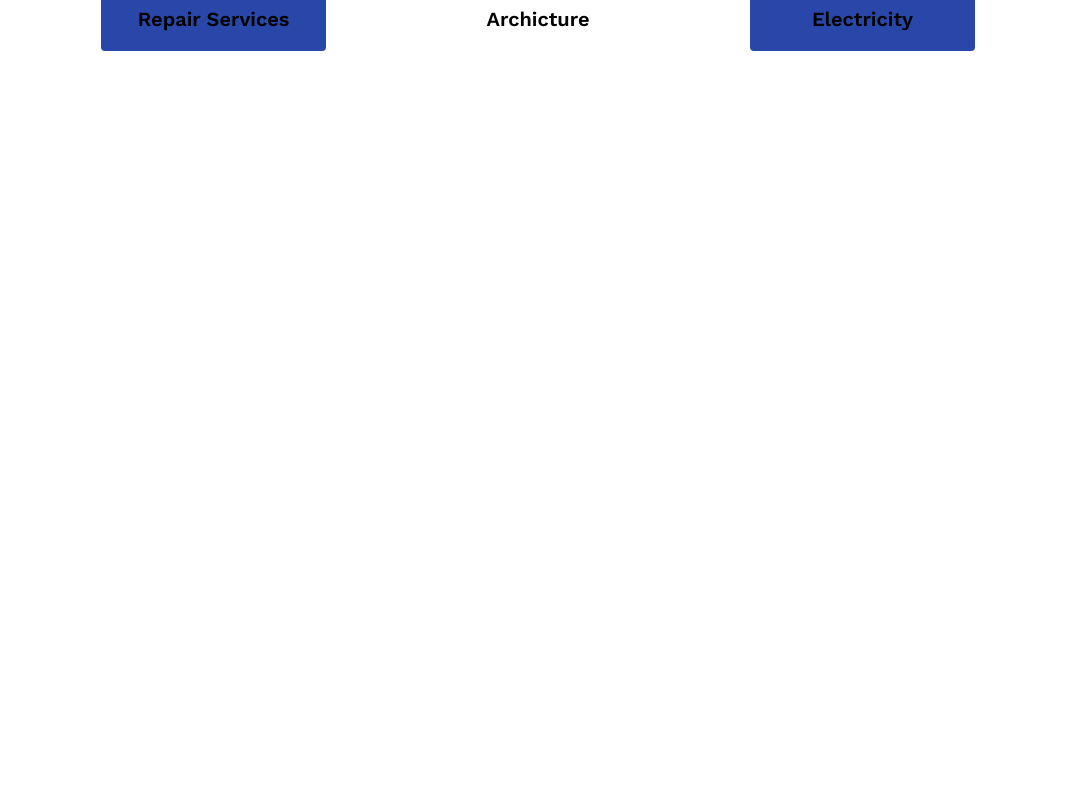
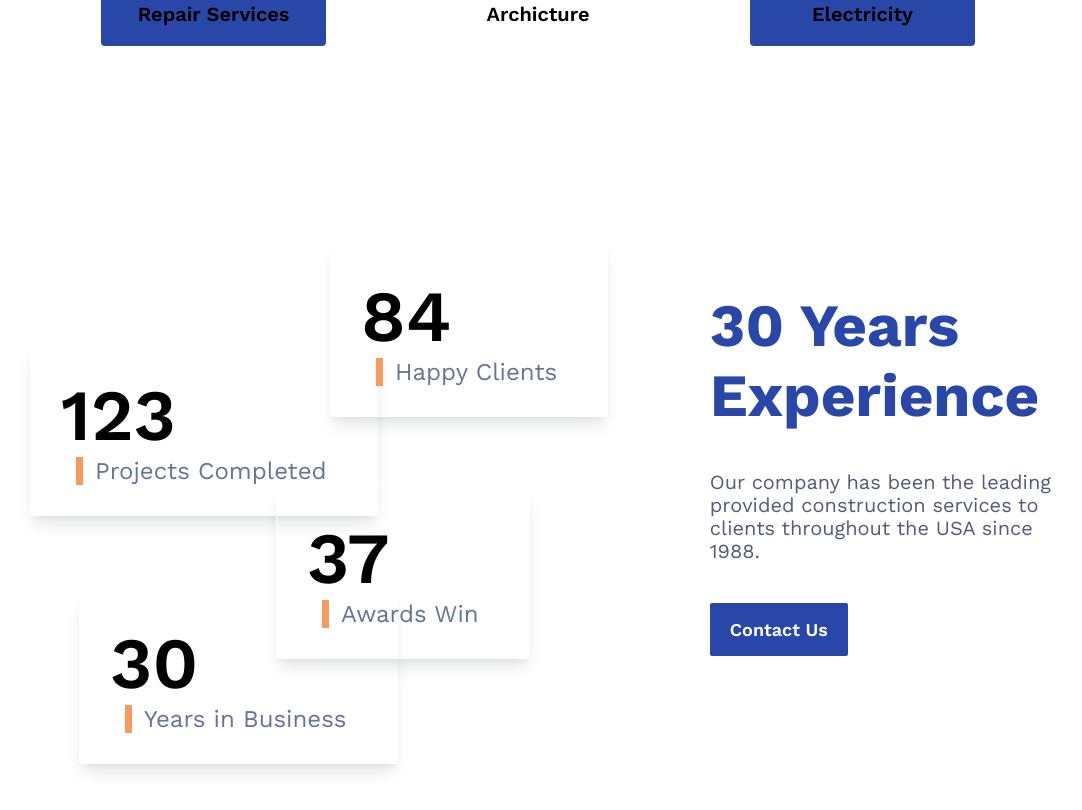
Before and after one commit to yousafsabir/the-box-frontend, a React (Vite) app: page / in a window 1280 px wide. Shown: the part 2500-3310 px from the top of the page, without its empty margins (102-1184 px from the left). Before the commit the page ends 2551 px from the top, so only its background shows below. Built offline with nearby package versions, Linux system fonts and the light colour scheme.

Commit message:
created 75% of stats page

```diff
--- a/src/App.jsx
+++ b/src/App.jsx
@@ -5,6 +5,7 @@ import Hero from './layouts/hero/Hero'
 import Reasons from './layouts/reasons/Reasons'
 import AboutUs from './layouts/aboutus/AboutUs'
 import Services from './layouts/services/Services'
+import Stats from './layouts/stats/Stats'
 
 
 function App() {
@@ -18,6 +19,7 @@ function App() {
         <Reasons />
         <AboutUs />
         <Services />
+        <Stats />
       </div>
     </div>
   )
--- a/src/layouts/aboutus/AboutUs.css
+++ b/src/layouts/aboutus/AboutUs.css
@@ -3,7 +3,7 @@
   display: flex;
   align-items: flex-start;
   position: relative;
-  margin-bottom: 250px; /*including marin-top of services*/
+  margin-bottom: 200px;
 }
 
 .AboutUs {
--- a/src/layouts/services/Services.css
+++ b/src/layouts/services/Services.css
@@ -1,4 +1,5 @@
 .ServicesCont {
+  padding: 45px 0 75px;
   margin: 0 9.6078%;
 }
 
--- /dev/null
+++ b/src/layouts/stats/Stats.css
@@ -0,0 +1,87 @@
+.StatsCont {
+  padding: 170px 25px 175px;
+  display: grid;
+  grid-template-columns: repeat(3, 1fr);
+  position: relative;
+}
+.InnerStats {
+  width: fit-content;
+  display: flex;
+  flex-direction: column;
+  gap: 40px;
+}
+.InnerStats h2 {
+  font-weight: bold;
+  font-size: 60px;
+  line-height: 70px;
+  color: #2947a9;
+}
+.InnerStats p {
+  font-size: 20px;
+  line-height: 23px;
+  color: #525b7a;
+}
+.InnerStats button {
+  align-self: flex-start;
+  background: #2947a9;
+  color: #ffffff;
+  padding: 16px 20px;
+  font-weight: 600;
+  font-size: 18px;
+  line-height: 21px;
+  border: none;
+  border-radius: 2px;
+}
+
+.AbsoluteStats {
+  position: absolute;
+  width: fit-content;
+  padding: 30px 50px 30px 30px;
+  border: 1px solid #ffffff;
+  box-sizing: border-box;
+  box-shadow: 0px 12px 16px -4px rgba(17, 24, 39, 0.1),
+    0px 4px 6px -2px rgba(17, 24, 39, 0.05);
+  border-radius: 4px;
+}
+.Stats1 {
+  z-index: 5;
+  left: calc(50% - 361px / 2 - 327.5px);
+  top: 221px;
+}
+.Stats2 {
+  z-index: 20;
+  left: calc(50% - 280px/2 - 68px);
+top: 122px;
+}
+.Stats3 {
+  z-index: 15;
+  left: calc(50% - 276px / 2 - 124px);
+  top: 364px;
+}
+.Stats4 {
+  z-index: 10;
+  left: calc(50% - 333px / 2 - 292.5px);
+  top: 469px;
+}
+.AbsoluteStats h2 {
+  color: black;
+  font-weight: 600;
+  font-size: 72px;
+  line-height: 84px;
+}
+.AbsoluteStats p {
+  color: #667299;
+  font-size: 24px;
+  line-height: 28px;
+}
+
+.InnerAbsolute {
+  margin-left: 15px;
+  display: flex;
+  gap: 12px;
+}
+.StatsBorder {
+  width: 7px;
+  height: 28px;
+  background: #f9995d;
+}
--- /dev/null
+++ b/src/layouts/stats/Stats.jsx
@@ -0,0 +1,47 @@
+import React from 'react'
+import './Stats.css'
+
+export default function Stats() {
+  return (
+    <div className="StatsCont">
+      <div></div>
+      <div></div>
+      <div className="InnerStats">
+        <h2>30 Years Experience</h2>
+        <p>
+          Our company has been the leading provided construction services to
+          clients throughout the USA since 1988.
+        </p>
+        <button>Contact Us</button>
+      </div>
+      <div className="AbsoluteStats Stats1">
+        <h2>123</h2>
+        <div className="InnerAbsolute">
+          <div className="StatsBorder"></div>
+          <p>Projects Completed</p>
+        </div>
+      </div>
+      <div className="AbsoluteStats Stats2">
+        <h2>84</h2>
+        <div className="InnerAbsolute">
+          <div className="StatsBorder"></div>
+          <p>Happy Clients</p>
+        </div>
+      </div>
+      <div className="AbsoluteStats Stats3">
+        <h2>37</h2>
+        <div className="InnerAbsolute">
+          <div className="StatsBorder"></div>
+          <p>Awards Win</p>
+        </div>
+      </div>
+      <div className="AbsoluteStats Stats4">
+        <h2>30</h2>
+        <div className="InnerAbsolute">
+          <div className="StatsBorder"></div>
+          <p>Years in Business</p>
+        </div>
+      </div>
+    </div>
+  );
+}
```
Also changed, not shown: 2 other files (tests, documents, lock files or other folders).
